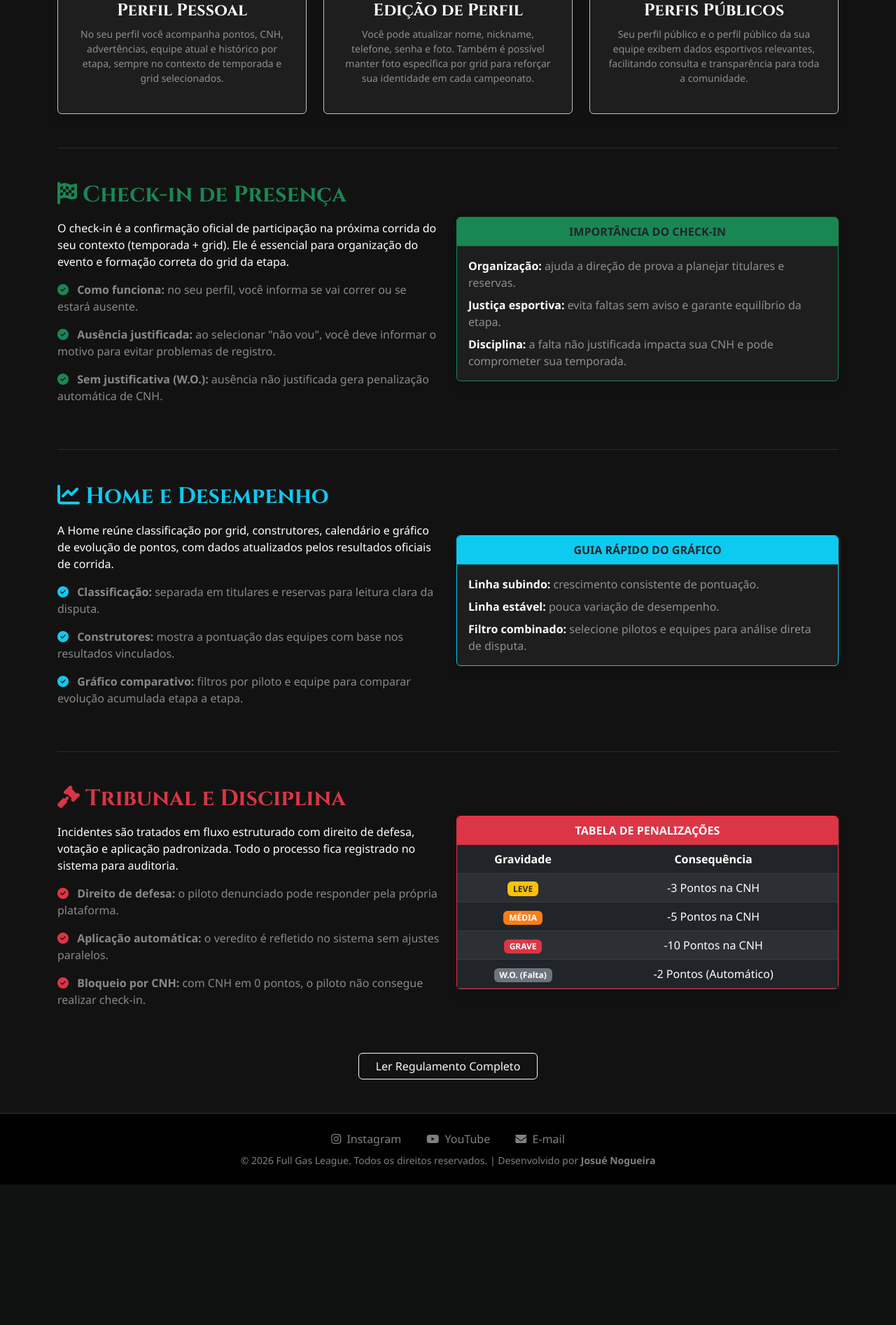
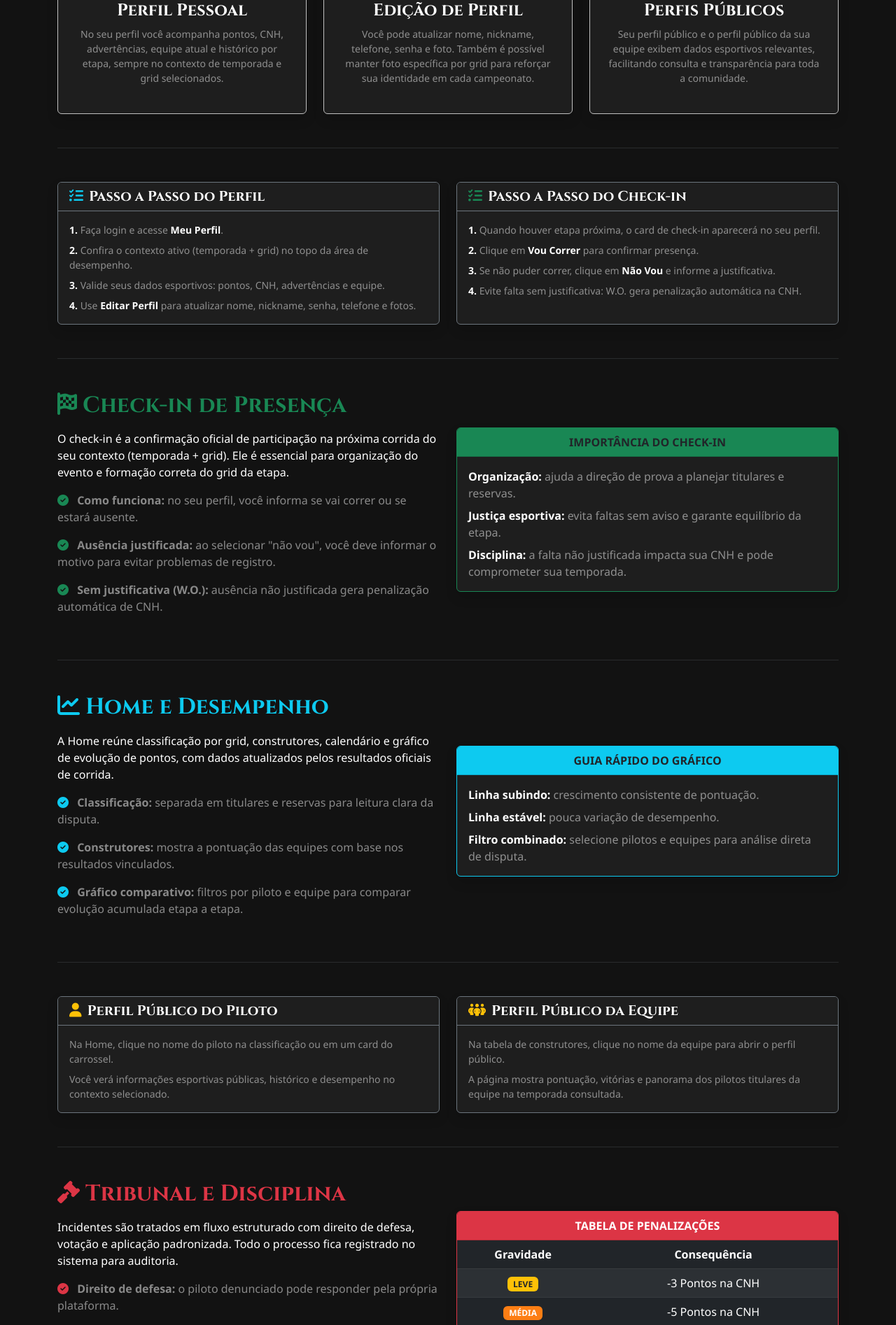
Before and after one commit to JosunoBR/Full-Gas-League, a Flask app: page /transparencia in a window 1280 px wide. Shown: the part 433-2327 px from the top of the page at 70% size. Before the commit the page ends 2126 px from the top, so only its background shows below. Run offline with Flask 3, Linux system fonts and the light colour scheme; some web fonts are replaced.

Commit message:
atualização da how it works 2

```diff
--- a/app/templates/public/how_it_works.html
+++ b/app/templates/public/how_it_works.html
@@ -46,6 +46,38 @@
                     Seu perfil público e o perfil público da sua equipe exibem dados esportivos relevantes,
                     facilitando consulta e transparência para toda a comunidade.
                 </p>
+            </div>
+        </div>
+    </div>
+</div>
+
+<hr class="border-secondary my-5">
+
+<!-- SEÇÃO 1.5: PASSO A PASSO -->
+<div class="row g-4 mb-5">
+    <div class="col-md-6">
+        <div class="card bg-dark border-secondary h-100 shadow">
+            <div class="card-header bg-dark border-secondary">
+                <h5 class="text-white mb-0 fw-bold"><i class="fa-solid fa-list-check text-info me-2"></i>Passo a Passo do Perfil</h5>
+            </div>
+            <div class="card-body text-white-50 small">
+                <p class="mb-2"><strong class="text-white">1.</strong> Faça login e acesse <strong class="text-white">Meu Perfil</strong>.</p>
+                <p class="mb-2"><strong class="text-white">2.</strong> Confira o contexto ativo (temporada + grid) no topo da área de desempenho.</p>
+                <p class="mb-2"><strong class="text-white">3.</strong> Valide seus dados esportivos: pontos, CNH, advertências e equipe.</p>
+                <p class="mb-0"><strong class="text-white">4.</strong> Use <strong class="text-white">Editar Perfil</strong> para atualizar nome, nickname, senha, telefone e fotos.</p>
+            </div>
+        </div>
+    </div>
+    <div class="col-md-6">
+        <div class="card bg-dark border-secondary h-100 shadow">
+            <div class="card-header bg-dark border-secondary">
+                <h5 class="text-white mb-0 fw-bold"><i class="fa-solid fa-list-check text-success me-2"></i>Passo a Passo do Check-in</h5>
+            </div>
+            <div class="card-body text-white-50 small">
+                <p class="mb-2"><strong class="text-white">1.</strong> Quando houver etapa próxima, o card de check-in aparecerá no seu perfil.</p>
+                <p class="mb-2"><strong class="text-white">2.</strong> Clique em <strong class="text-white">Vou Correr</strong> para confirmar presença.</p>
+                <p class="mb-2"><strong class="text-white">3.</strong> Se não puder correr, clique em <strong class="text-white">Não Vou</strong> e informe a justificativa.</p>
+                <p class="mb-0"><strong class="text-white">4.</strong> Evite falta sem justificativa: W.O. gera penalização automática na CNH.</p>
             </div>
         </div>
     </div>
@@ -131,6 +163,34 @@
 
 <hr class="border-secondary my-5">
 
+<!-- SEÇÃO 3.5: ONDE CONSULTAR -->
+<div class="row g-4 mb-5">
+    <div class="col-md-6">
+        <div class="card bg-dark border-secondary h-100 shadow">
+            <div class="card-header bg-dark border-secondary">
+                <h5 class="text-white mb-0 fw-bold"><i class="fa-solid fa-user text-warning me-2"></i>Perfil Público do Piloto</h5>
+            </div>
+            <div class="card-body text-white-50 small">
+                <p class="mb-2">Na Home, clique no nome do piloto na classificação ou em um card do carrossel.</p>
+                <p class="mb-0">Você verá informações esportivas públicas, histórico e desempenho no contexto selecionado.</p>
+            </div>
+        </div>
+    </div>
+    <div class="col-md-6">
+        <div class="card bg-dark border-secondary h-100 shadow">
+            <div class="card-header bg-dark border-secondary">
+                <h5 class="text-white mb-0 fw-bold"><i class="fa-solid fa-people-group text-warning me-2"></i>Perfil Público da Equipe</h5>
+            </div>
+            <div class="card-body text-white-50 small">
+                <p class="mb-2">Na tabela de construtores, clique no nome da equipe para abrir o perfil público.</p>
+                <p class="mb-0">A página mostra pontuação, vitórias e panorama dos pilotos titulares da equipe na temporada consultada.</p>
+            </div>
+        </div>
+    </div>
+</div>
+
+<hr class="border-secondary my-5">
+
 <!-- SEÇÃO 4: TRIBUNAL E PENALIZAÇÕES -->
 <div class="row align-items-center mb-5">
     <div class="col-lg-6">
```
